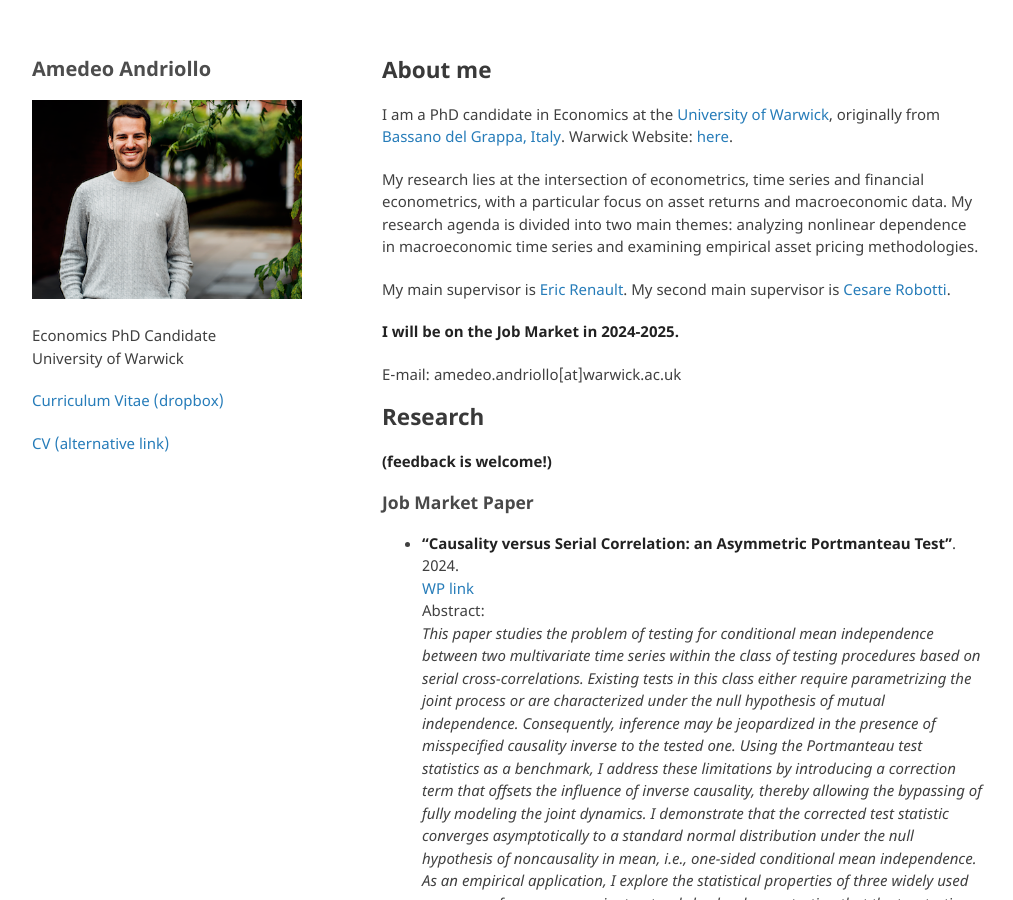
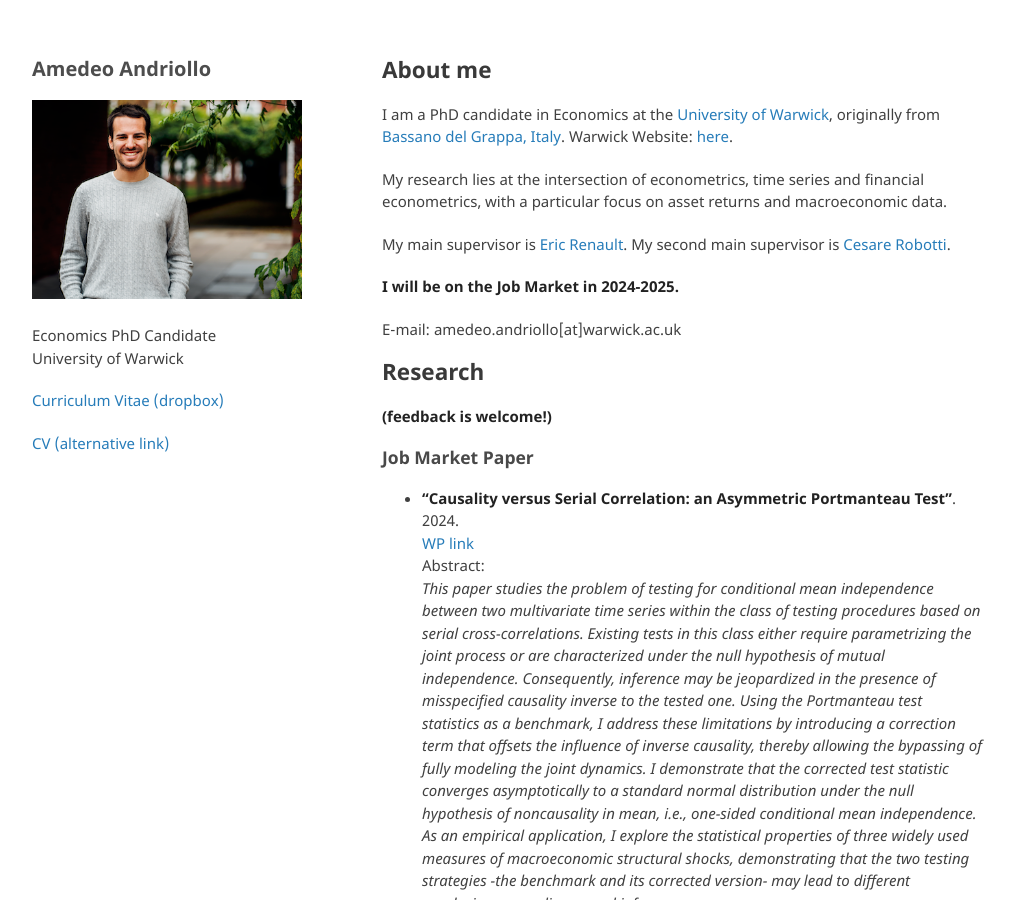
Before and after one commit to amandri/amandri.github.io, a Jekyll site: the page built from index.md, in a window 1280 px wide and 900 px high. Shown: the whole window, without its empty margins (133-1146 px from the left). Built offline with Jekyll 4.4.1, drawn with Linux system fonts in a browser that asks for light colours; the repository's description, which GitHub fills in, is left out; our own code applies the rules of GitHub Pages for plain Markdown files.

Commit message:
Update index.md

```diff
--- a/index.md
+++ b/index.md
@@ -6,7 +6,7 @@ layout: default
 
 I am a PhD candidate in Economics at the [University of Warwick](https://warwick.ac.uk/fac/soc/economics/), originally from [Bassano del Grappa, Italy](https://en.wikipedia.org/wiki/Bassano_del_Grappa). Warwick Website: [here](https://warwick.ac.uk/fac/soc/economics/staff/aandriollo/).
 
-My research lies at the intersection of econometrics, time series and financial econometrics, with a particular focus on asset returns and macroeconomic data. My research agenda is divided into two main themes: analyzing nonlinear dependence in macroeconomic time series and examining empirical asset pricing methodologies.
+My research lies at the intersection of econometrics, time series and financial econometrics, with a particular focus on asset returns and macroeconomic data.
 
 My main supervisor is [Eric Renault](https://warwick.ac.uk/fac/soc/economics/staff/emrrenault/#). My second main supervisor is [Cesare Robotti](https://www.cesarerobotti.com).
 
```
